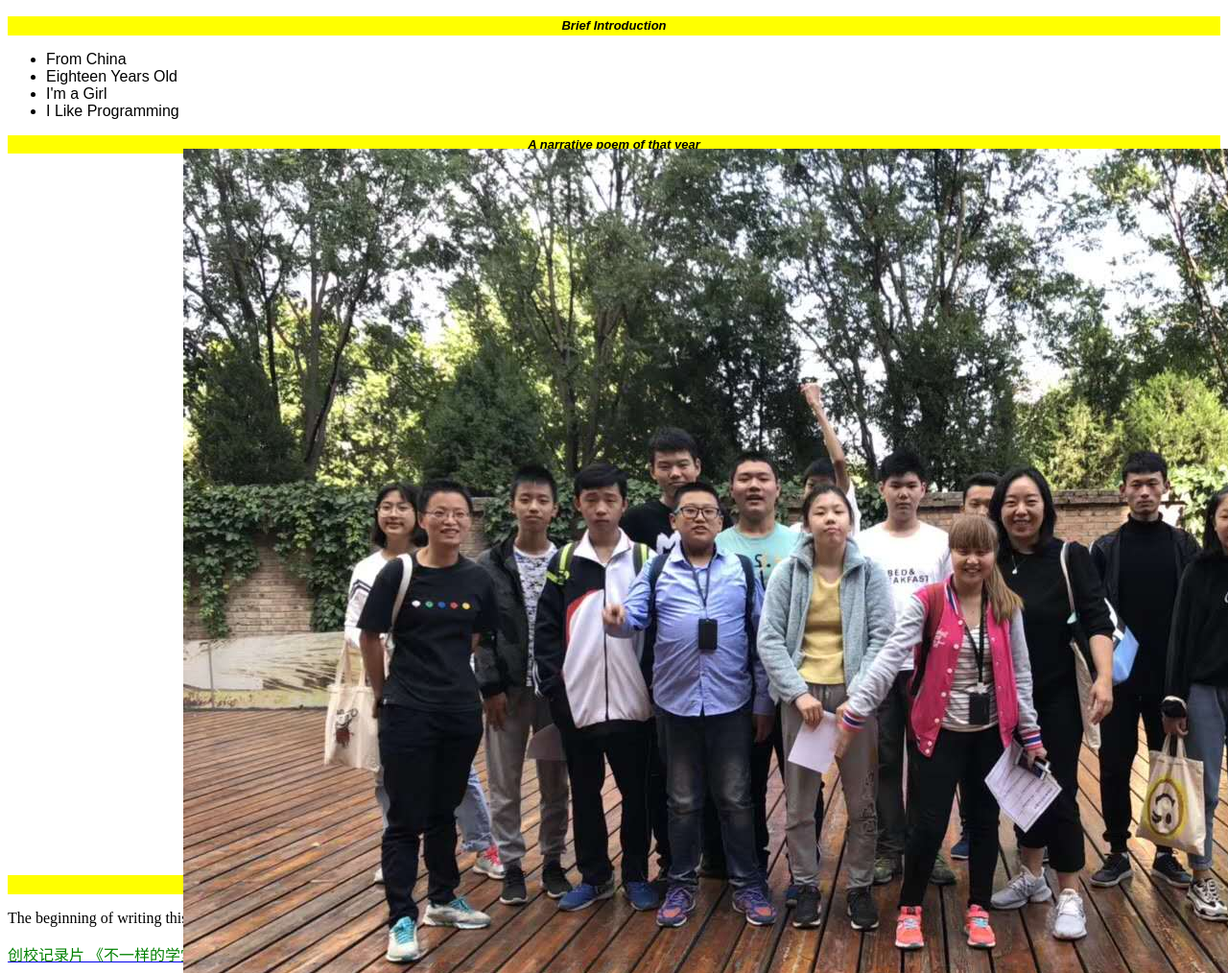
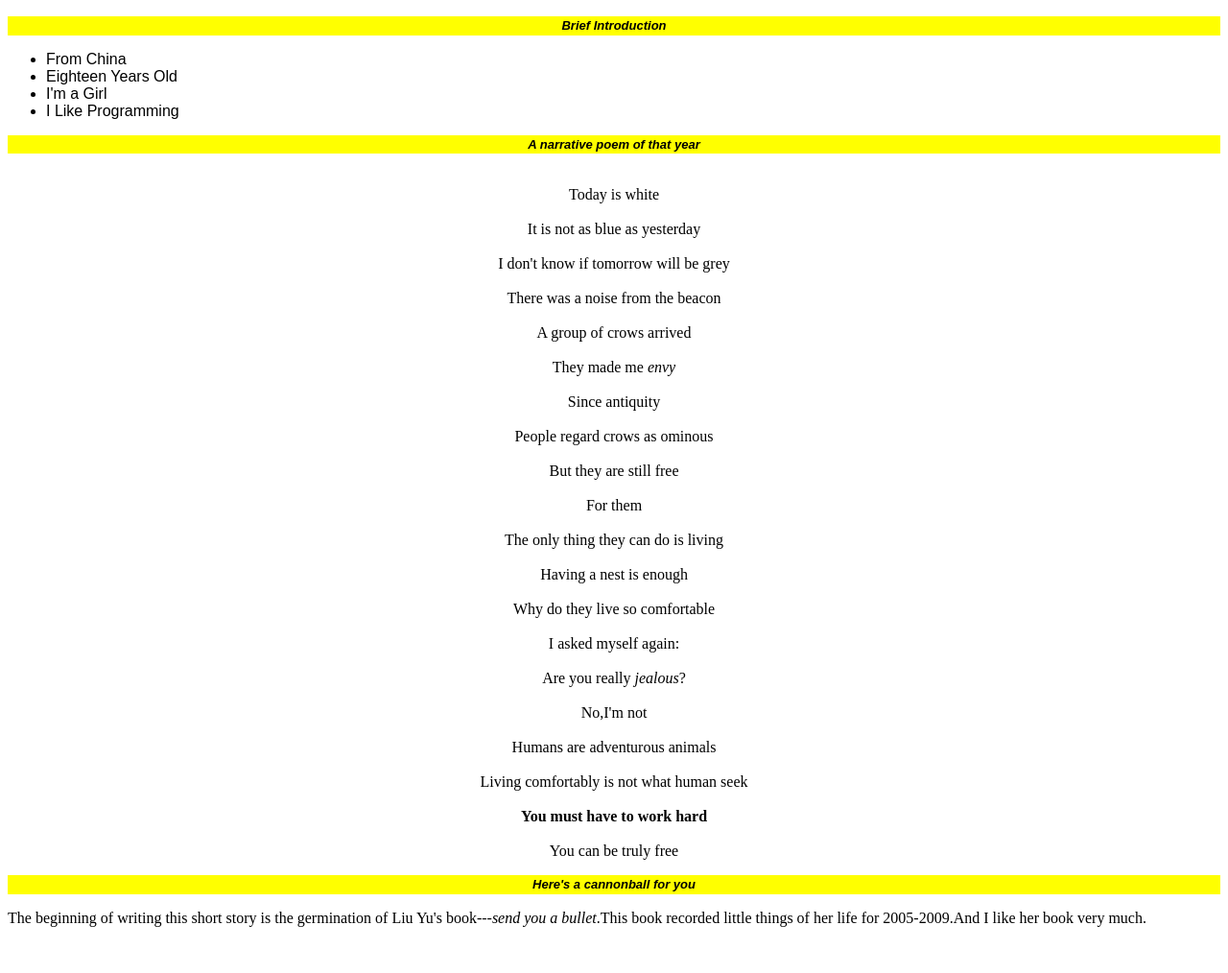
Before and after one commit to Yixuaner/Yixuan.github.io, a plain HTML site: page index.html in a window 1280 px wide. Shown: the part 46-1060 px from the top of the page at 96% size. After the commit the page ends 1028 px from the top, so only its background shows below. Drawn offline with Linux system fonts and the light colour scheme.

Commit message:
Update index.html

```diff
--- a/index.html
+++ b/index.html
@@ -36,16 +36,6 @@
             #poem{
                 text-align: center;
             }
-            #wenzi{
-                text-align:center;
-                color:green;
-            }
-            #tupian{
-                position:absolute;
-                top:201px;
-                left:191px;
-                z-index:1;
-            }
 
         </style>
 
@@ -75,8 +65,6 @@
 
         <h2 class = "intro">Here's a cannonball for you</h2>
         <p>The beginning of writing this short story is the germination of Liu Yu's book---<em>send you a bullet</em>.This book recorded little things of her life for 2005-2009.And I like her book very much.</p>
-        <img id= "tupian"src="WechatIMG2.jpeg" >
-        <a href="https://v.qq.com/x/page/u0689idxp24.html"><span id="wenzi">创校记录片 《不一样的学堂》</span></a>
 
 
     </body>
```
